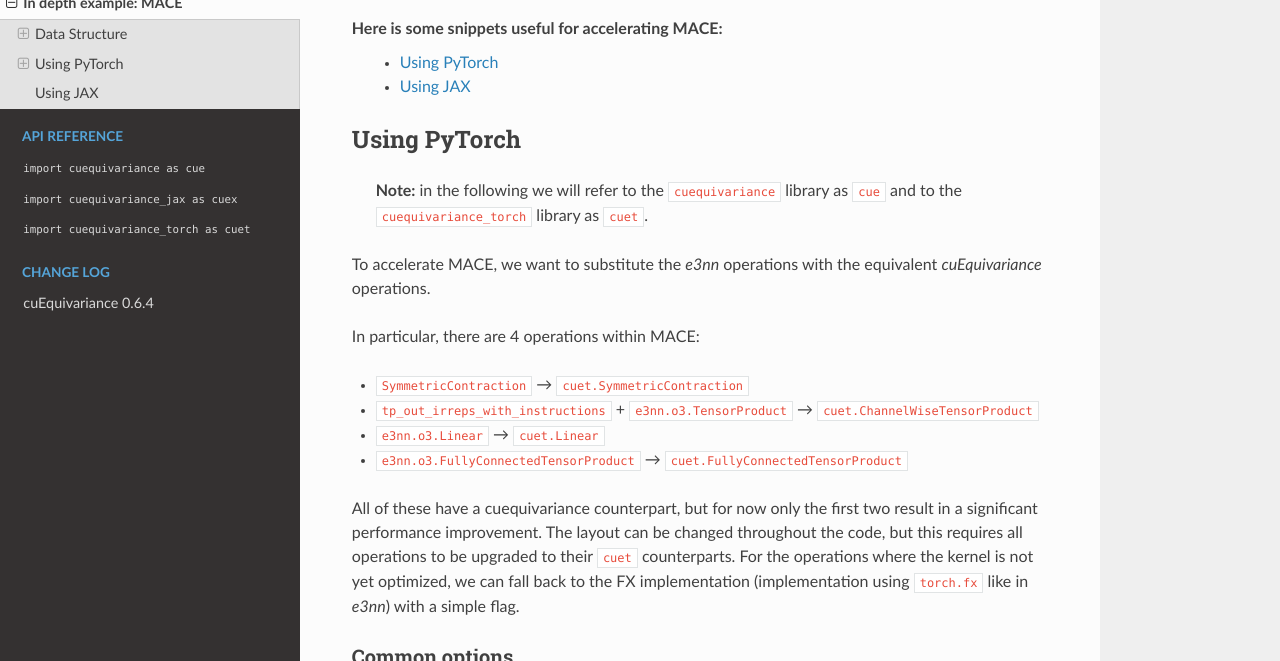
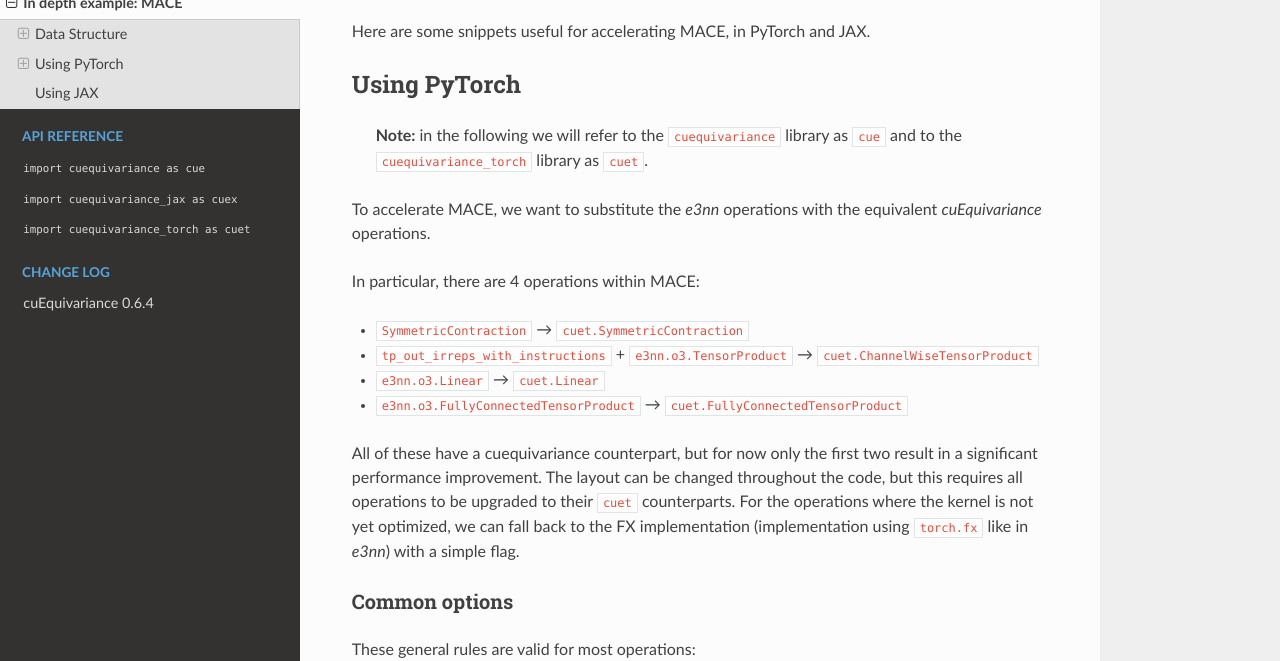
Before and after one commit to NVIDIA/cuEquivariance, a Sphinx documentation site: the page built from docs/tutorials/mace.rst, in a window 1280 px wide and 900 px high, scrolled down 842 px, cut to the strip 239-900 px from the top of the window. Built offline with Sphinx 7.4.7 and the Read the Docs theme 3.1.0, drawn with Linux system fonts in a browser that asks for light colours.

Commit message:
fix links by removing them

```diff
--- a/docs/tutorials/mace.rst
+++ b/docs/tutorials/mace.rst
@@ -79,9 +79,7 @@
     new_irreps = cue.Irreps(O3_e3nn, '1x0e+1x1o')
 
 
-Here is some snippets useful for accelerating MACE:
-    - `Using PyTorch <#pytorch>`_
-    - `Using JAX <#jax>`_
+Here are some snippets useful for accelerating MACE, in PyTorch and JAX.
 
 .. _pytorch:
 
```
